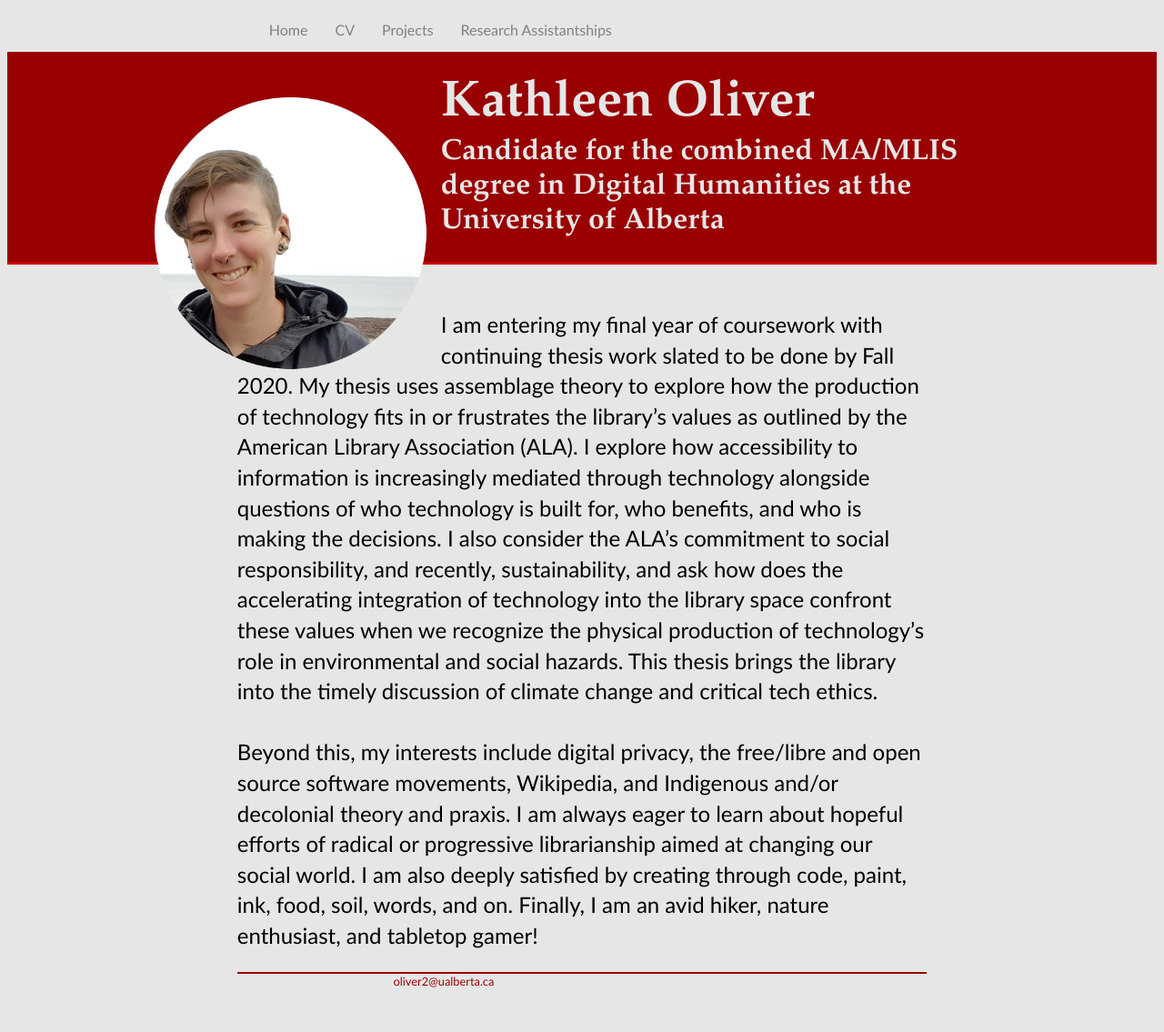
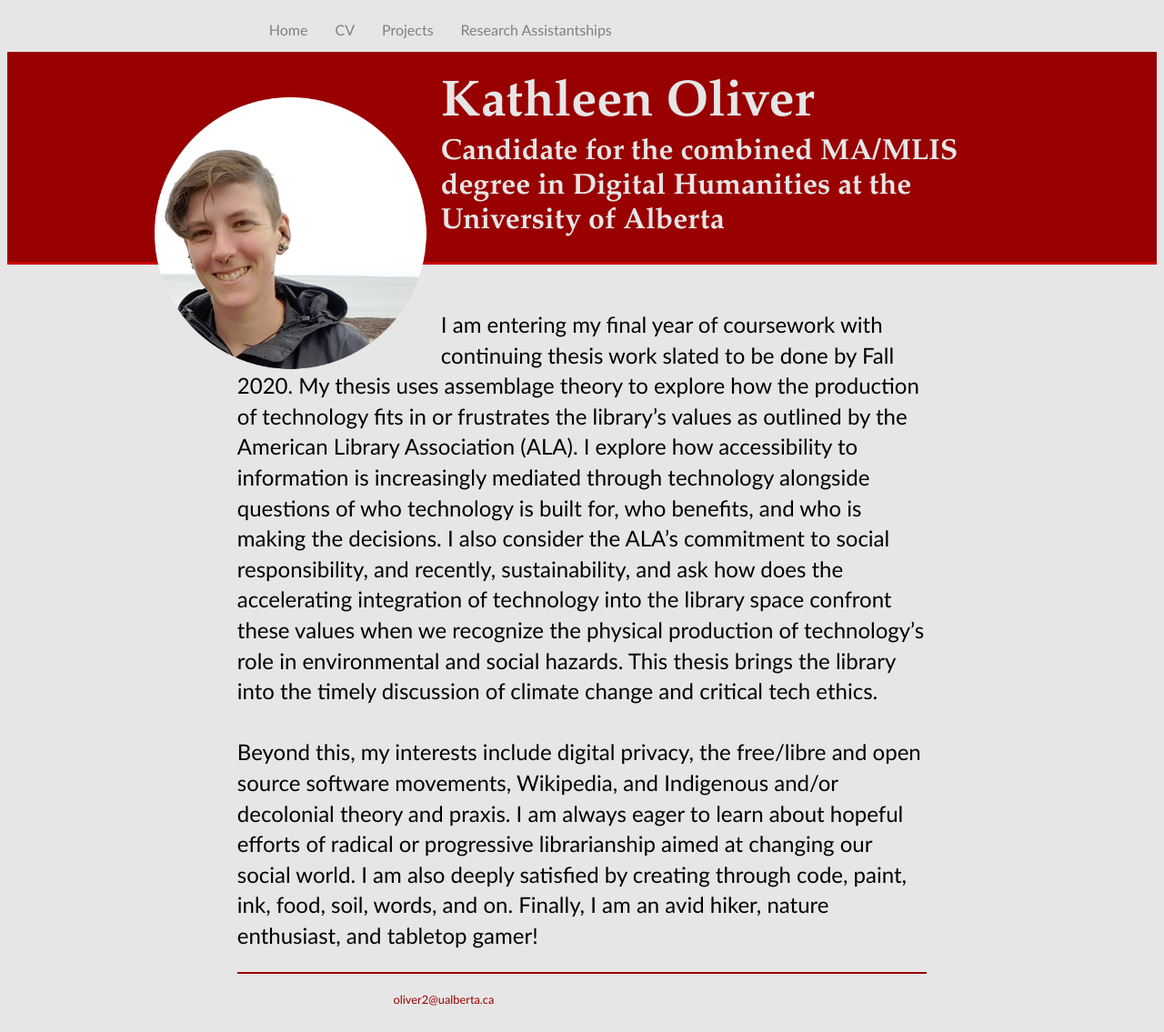
Before and after one commit to k-j-oliver/k-j-oliver.github.io, a Jekyll site: the page built from index.html, in a window 1280 px wide. Shown: the whole page at 91% size. Built offline with Jekyll 4.4.1, drawn with Linux system fonts in a browser that asks for light colours; before the commit the page ends 1095 px from its top, so only the background shows below that.

Commit message:
Update main.css

```diff
--- a/css/main.css
+++ b/css/main.css
@@ -52,6 +52,8 @@
     	font-size: .8em;
 	width: 60%;
 	margin: auto;
+	padding: 20px 0 20px 0;
+        margin: 100x 0 0 0;
 }
 
 nav li a {
@@ -76,10 +78,12 @@
 
 h1 {
     	font-size: 3.5em;
+	font-family:'Garamond', 'EB Garamond', 'Serif';
 }
 
 h2 {
 	font-size: 2em;
+	font-family:'Garamond', 'EB Garamond', 'Serif';
 }
 
 .cv span {
@@ -123,3 +127,7 @@
     	font-size: 1.5em;
     	line-height: 1.4em;
 }
+
+.buffer {
+	padding: 60px 0 0 0;
+}
```
